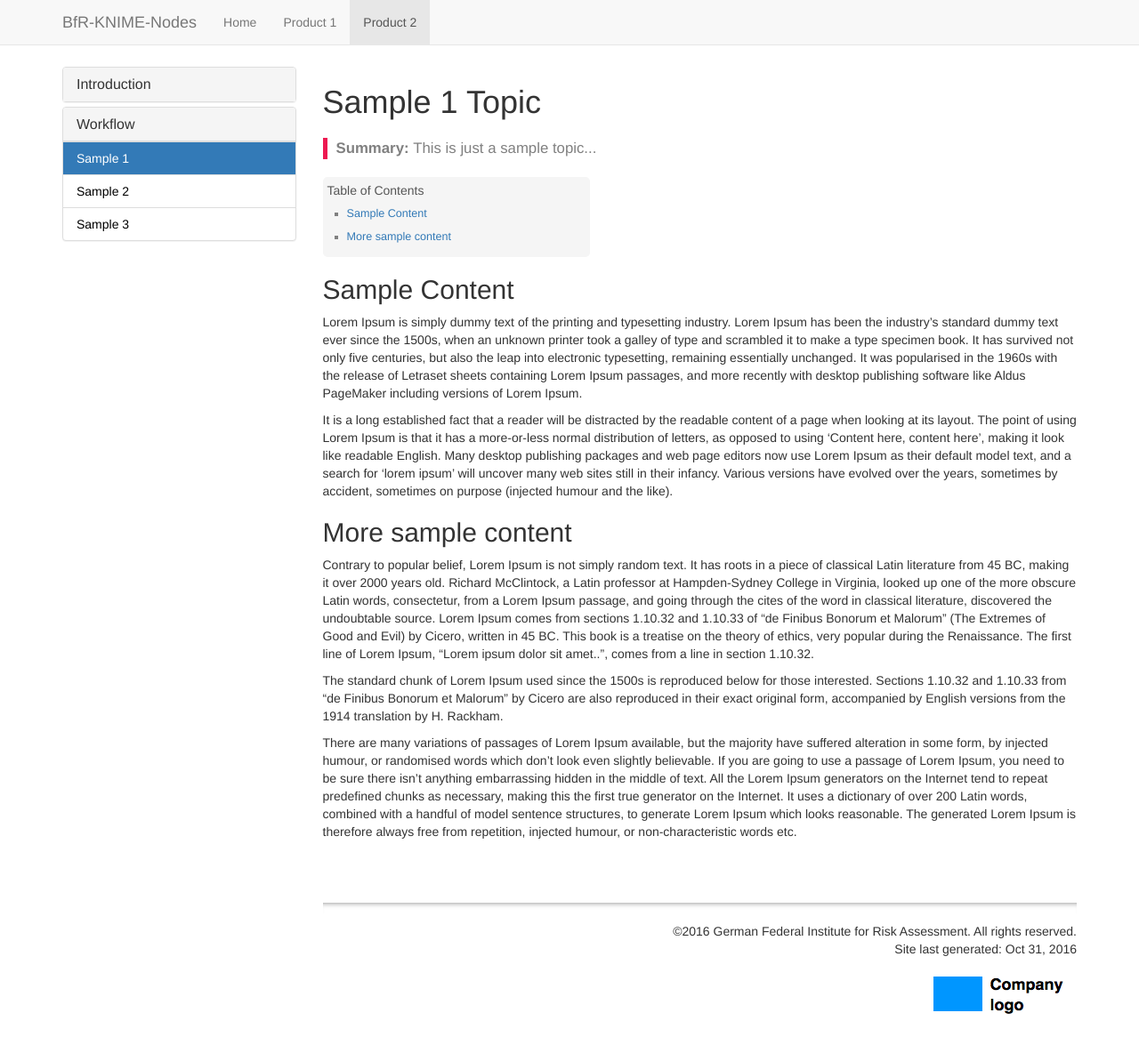
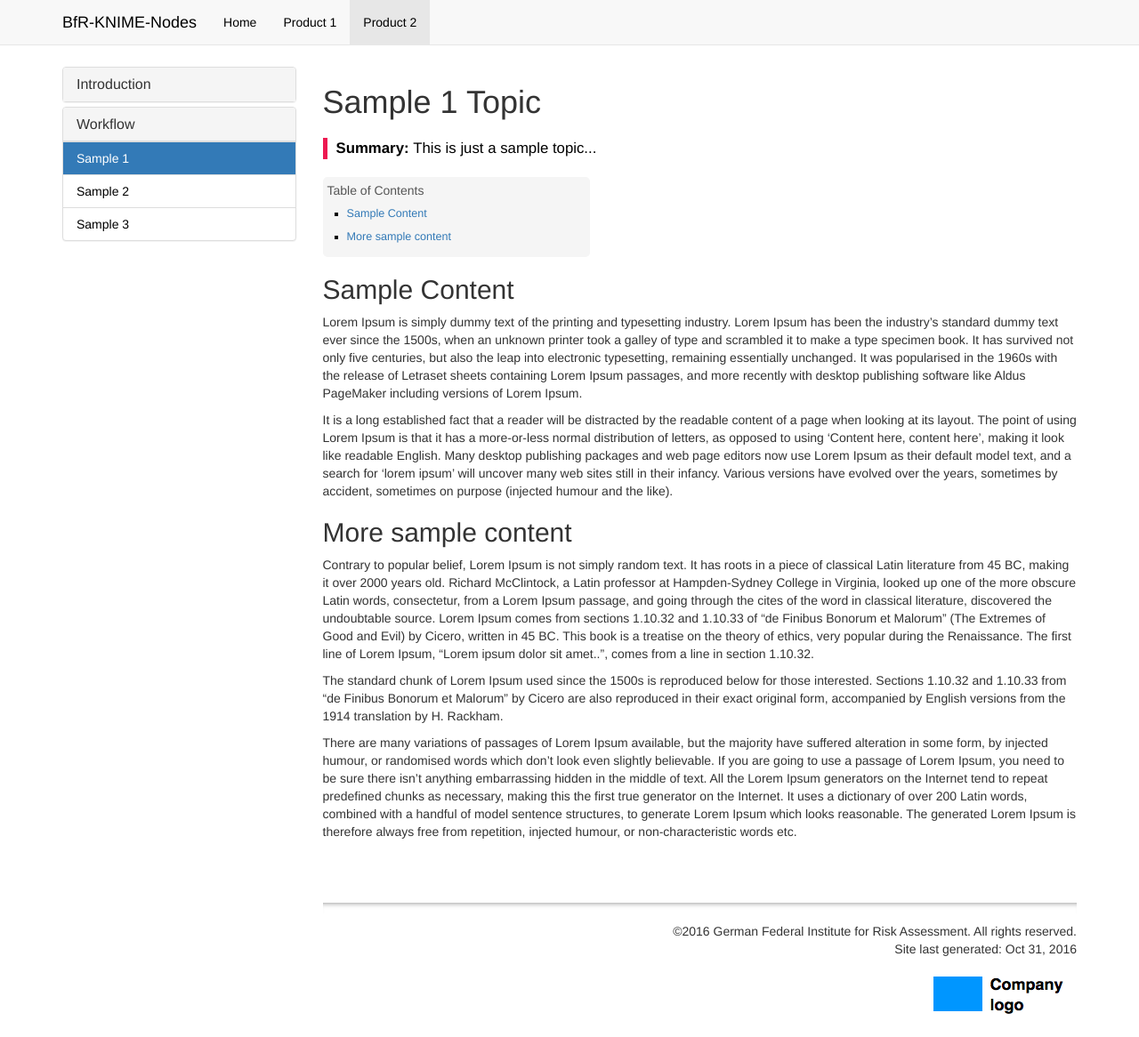
Before and after one commit to SiLeBAT/documentation-template, a Jekyll site: the page built from pages/product2/p2_sample1.md, in a window 1280 px wide and 1166 px high. Shown: the whole window at 89% size. Built offline with Jekyll 4.4.1, drawn with Linux system fonts in a browser that asks for light colours; nearby versions of some CDN libraries; comment, search, counter and statistics services are not loaded.

```diff
--- a/css/customstyles.css
+++ b/css/customstyles.css
@@ -8,6 +8,18 @@ img {
 
 footer {
     text-align: right;
+}
+
+.navbar-default .navbar-brand {
+    color: #000;
+}
+
+.navbar-default .navbar-nav>li>a {
+    color: #000;
+}
+
+.navbar-default .navbar-nav>.active>a {
+    color: #000;
 }
 
 #shaded {
@@ -22,7 +34,7 @@ footer {
 
 #summary {
     font-size: 120%;
-    color: #808080;
+    color: #000;
     margin: 20px 0px 20px 0px;
     border-left: 5px solid #ED1951;
     padding-left: 10px;
@@ -49,7 +61,7 @@ footer {
     padding: 5px;
     border-radius: 5px;
     max-width: 300px;
-    color: gray;
+    color: #000;
 }
 
 #toc ul li ul {
```
